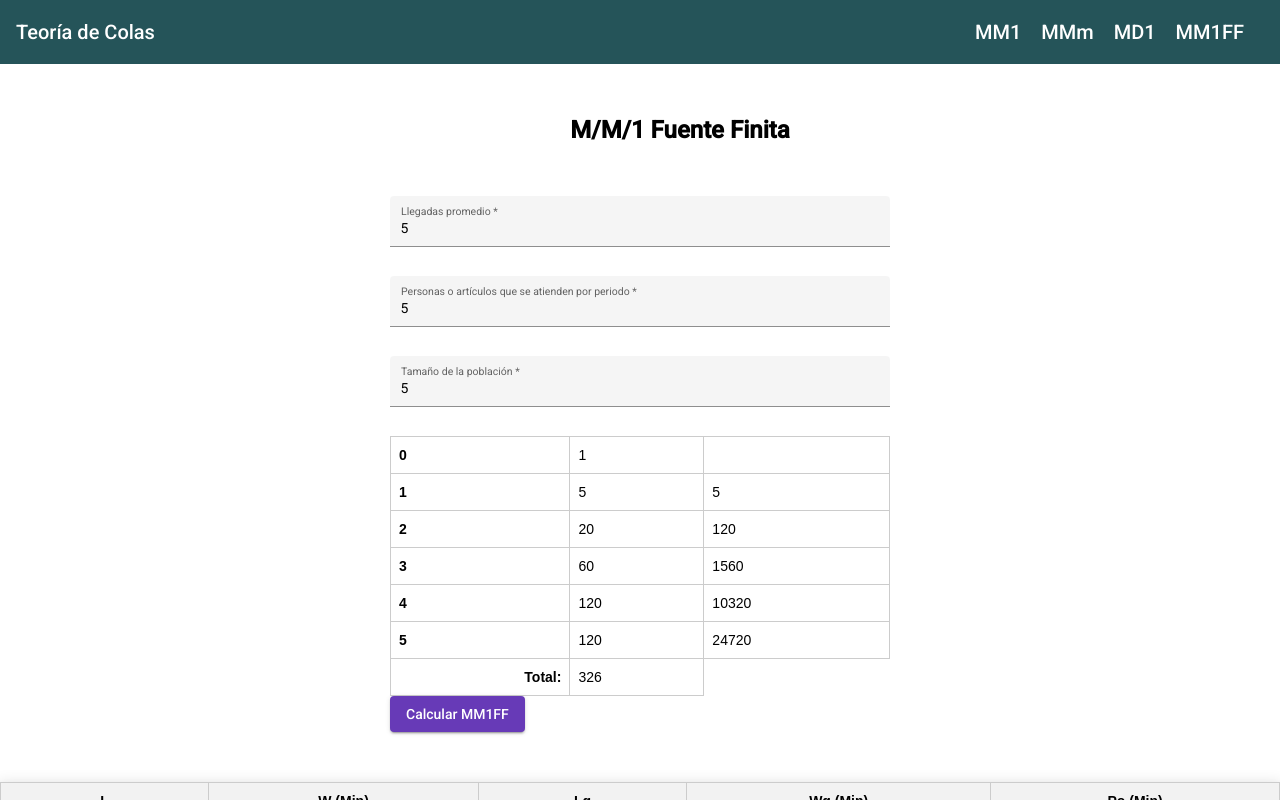
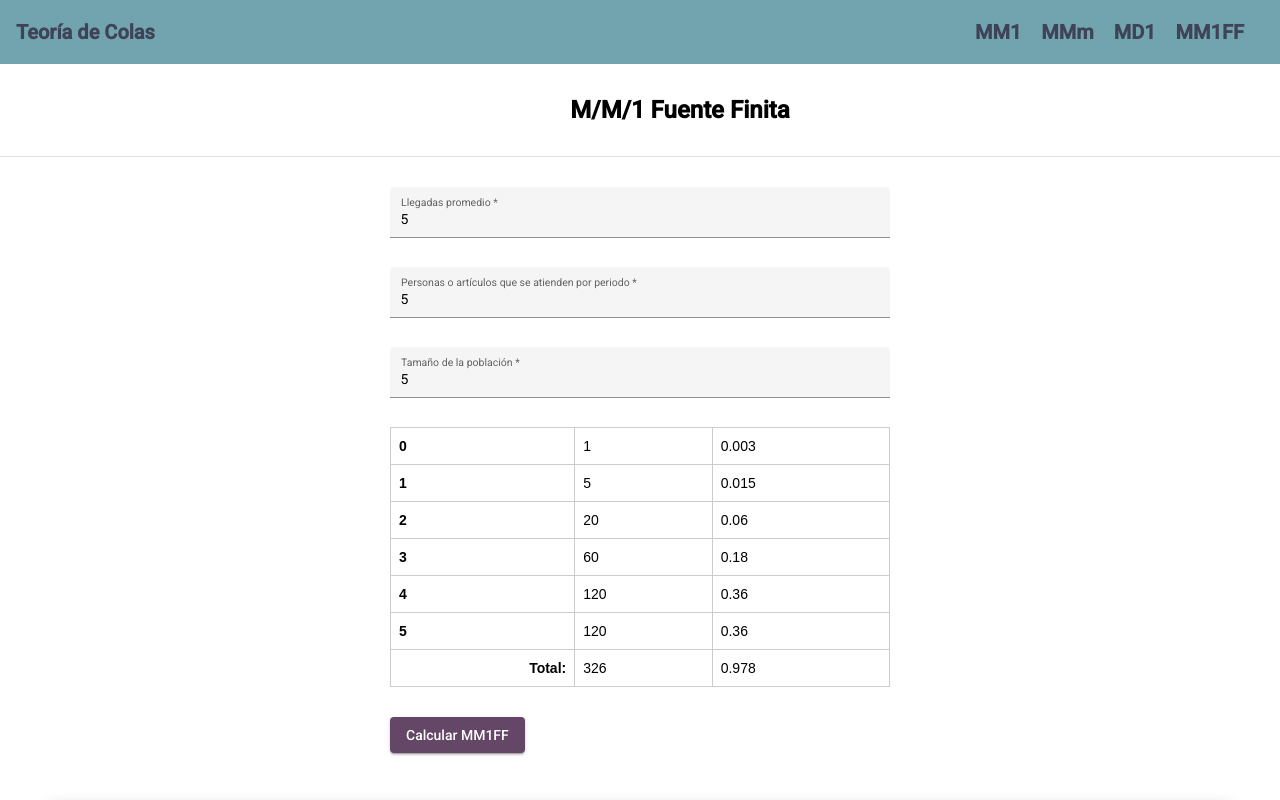
Before and after one commit to pavega/teoria-colas, an Angular app: page /MM1FuenteFinita in a window 1280 px wide. Both pictures are taken after typing "5", "5", "5" into the empty fields and a click on the button "Calcular MM1FF". Shown: the top 800 px of the page. Built offline with nearby package versions, Linux system fonts and the light colour scheme.

Commit message:
Se corrigió tabla de mm1ff y se agregó estilo

```diff
--- a/src/app/core/navbar/navbar.component.css
+++ b/src/app/core/navbar/navbar.component.css
@@ -5,8 +5,8 @@
 .navbar {
   flex-flow: row;
   flex-wrap: wrap;
-  background-color: #255459;
-  color: #fff;
+  background-color: #72A4AF;
+  color: #3E4357;
 }
 
 .navbar-title {
@@ -16,11 +16,11 @@
 }
 
 .navbar a {
-  color: #fff;
+  color: #3E4357;
   text-decoration: none;
   margin-right: 20px;
 }
 
 .navbar a:hover {
-  color: #F27777;
+  color: #B07395;
 }
--- a/src/app/core/navbar/navbar.component.html
+++ b/src/app/core/navbar/navbar.component.html
@@ -1,8 +1,8 @@
 <mat-toolbar class="navbar">
-  <span>Teoría de Colas</span>
+  <span><b>Teoría de Colas</b></span>
   <span class="example-spacer"></span>
-  <a routerLink="/MM1">MM1</a>
-  <a routerLink="/MMm">MMm</a>
-  <a routerLink="/MD1">MD1</a>
-  <a routerLink="/MM1FuenteFinita">MM1FF</a>
+  <a routerLink="/MM1"><b>MM1</b></a>
+  <a routerLink="/MMm"><b>MMm</b></a>
+  <a routerLink="/MD1"><b>MD1</b></a>
+  <a routerLink="/MM1FuenteFinita"><b>MM1FF</b></a>
 </mat-toolbar>
--- a/src/app/formula/md1/md1.component.css
+++ b/src/app/formula/md1/md1.component.css
@@ -10,12 +10,13 @@
 
 .title {
   text-align: center;
-  margin-top: 50px;
+  margin-top: 30px;
   margin-left: 80px;
-  margin-bottom: 50px;
+  margin-bottom: 30px;
 }
 
 .container {
+  margin-top: 30px;
   display: flex;
   justify-content: center;
 }
@@ -28,6 +29,7 @@
   display: flex;
   justify-content: center;
   margin-top: 50px;
+  margin: 50px;
 }
 
 .table {
@@ -63,3 +65,7 @@
   font-weight: bold;
   color: #ff0000;
 }
+
+.mat-flat-button.mat-primary, .mat-raised-button.mat-primary, .mat-fab.mat-primary, .mat-mini-fab.mat-primary {
+  background-color: #644766;
+}
--- a/src/app/formula/md1/md1.component.html
+++ b/src/app/formula/md1/md1.component.html
@@ -1,5 +1,6 @@
 <div>
   <h1 class="title"><b>M/D/1</b></h1>
+  <mat-divider></mat-divider>
 </div>
 <div class="container">
   <form class='form' [formGroup]="md1Form" (ngSubmit)="calcularMD1()">
@@ -36,6 +37,13 @@
           <td>{{lqmd1}}</td>
           <td>{{wqmd1}}</td>
         </tr>
+        <tr>
+          <td></td>
+          <td>{{(wmmd1 * 60)}}</td>
+          <td></td>
+          <td>{{(wqmd1 * 60)}}</td>
+        </tr>
       </tbody>
   </table>
 </div>
+<br><br>
--- a/src/app/formula/mm1-ff/mm1-ff.component.css
+++ b/src/app/formula/mm1-ff/mm1-ff.component.css
@@ -10,12 +10,13 @@
 
 .title {
   text-align: center;
-  margin-top: 50px;
+  margin-top: 30px;
   margin-left: 80px;
-  margin-bottom: 50px;
+  margin-bottom: 30px;
 }
 
 .container {
+  margin-top: 30px;
   display: flex;
   justify-content: center;
 }
@@ -28,6 +29,7 @@
   display: flex;
   justify-content: center;
   margin-top: 50px;
+  margin: 50px;
 }
 
 .table {
@@ -68,6 +70,7 @@
   width: 100%;
   border-collapse: collapse;
   font-family: Arial, sans-serif;
+  margin-bottom: 30px;
 }
 
 .styled-table th,
@@ -93,3 +96,7 @@
   text-align: right;
   font-weight: bold;
 }
+
+.mat-flat-button.mat-primary, .mat-raised-button.mat-primary, .mat-fab.mat-primary, .mat-mini-fab.mat-primary {
+  background-color: #644766;
+}
--- a/src/app/formula/mm1-ff/mm1-ff.component.html
+++ b/src/app/formula/mm1-ff/mm1-ff.component.html
@@ -1,5 +1,6 @@
 <div>
   <h1 class="title"><b>M/M/1 Fuente Finita</b></h1>
+  <mat-divider></mat-divider>
 </div>
 <div class="container">
   <form class='form' [formGroup]="mm1FF" (ngSubmit)="calcularMM1FF()">
@@ -28,8 +29,9 @@
         <td>{{ fila.columna3 }}</td>
       </tr>
       <tr>
-        <td colspan="1"><b>Total:</b></td>
+        <td><b>Total:</b></td>
         <td>{{ totalColumna2 }}</td>
+        <td>{{ probaTerceraColumna }}</td>
       </tr>
     </table>
     <button type="submit" mat-raised-button color="primary">Calcular MM1FF</button>
@@ -55,6 +57,14 @@
         <td>{{wq}}</td>
         <td>{{po}}</td>
       </tr>
+      <tr>
+        <td></td>
+        <td>{{(w * 60).toFixed(3)}}</td>
+        <td></td>
+        <td>{{(wq * 60).toFixed(3)}}</td>
+        <td></td>
+      </tr>
     </tbody>
   </table>
 </div>
+<br><br>
--- a/src/app/formula/mm1-ff/mm1-ff.component.ts
+++ b/src/app/formula/mm1-ff/mm1-ff.component.ts
@@ -14,6 +14,7 @@ export class Mm1FfComponent implements OnInit {
   filas: any[] = [];
 
   totalColumna2: number = 0;
+  probaTerceraColumna: number = 0;
 
   l = -1;
   w = -1;
@@ -30,34 +31,21 @@ export class Mm1FfComponent implements OnInit {
       tamanioPoblacion: [''],
     });
   }
+
   generarFilas() {
     setTimeout(() => {
       this.filas = [];
       for (let i = 0; i < this.cantidadFilas + 1; i++) {
-        const x =this.factorial(this.cantidadFilas);
-        const y = this.factorial(this.cantidadFilas - i);
-        const z = (this.llegadasPromedio / this.atendidoPorPeriodo) ** i;
-        const result = (x/y)*z;
+        const result = (this.factorial(this.cantidadFilas) / this.factorial(this.cantidadFilas - i)) * ((this.llegadasPromedio / this.atendidoPorPeriodo) ** i);
         const fila = {
           columna1: i,
           columna2: result,
-          columna3: this.calcularColumna3(result)
+          columna3: null
         };
         this.filas.push(fila);
         this.totalColumna2 += result;
       }
     });
-  }
-
-  calcularColumna3(columna2: number) {
-    const totalColumna2 = this.totalColumna2;
-    let result;
-
-    if (totalColumna2 > 0) {
-      result = columna2 * totalColumna2;
-    }
-
-    return result;
   }
 
   customValidator(formGroup: FormGroup) {
@@ -87,6 +75,12 @@ export class Mm1FfComponent implements OnInit {
     this.l = parseFloat((this.lq + (1-this.po)).toFixed(3));
     this.wq = parseFloat((this.lq/((this.tamanioPoblacion-this.l)*this.llegadasPromedio)).toFixed(3));
     this.w = parseFloat((this.wq +(1/this.atendidoPorPeriodo)).toFixed(3));
+
+    // Calcular la tercera columna en cada fila
+    for (const fila of this.filas) {
+      fila.columna3 = fila.columna2 * this.po;
+    }
+    this.probaTerceraColumna = this.totalColumna2 * this.po;
   }
 
 
--- a/src/app/formula/mm1/mm1.component.css
+++ b/src/app/formula/mm1/mm1.component.css
@@ -10,12 +10,13 @@
 
 .title {
   text-align: center;
-  margin-top: 50px;
+  margin-top: 30px;
   margin-left: 80px;
-  margin-bottom: 50px;
+  margin-bottom: 30px;
 }
 
 .container {
+  margin-top: 30px;
   display: flex;
   justify-content: center;
 }
@@ -32,6 +33,7 @@
   display: flex;
   justify-content: center;
   margin-top: 50px;
+  margin: 50px;
 }
 
 .table {
@@ -67,3 +69,7 @@
   font-weight: bold;
   color: #ff0000;
 }
+
+.mat-flat-button.mat-primary, .mat-raised-button.mat-primary, .mat-fab.mat-primary, .mat-mini-fab.mat-primary {
+  background-color: #644766;
+}
--- a/src/app/formula/mm1/mm1.component.html
+++ b/src/app/formula/mm1/mm1.component.html
@@ -1,5 +1,6 @@
 <div>
   <h1 class="title"><b>M/M/1</b></h1>
+  <mat-divider></mat-divider>
 </div>
 <div class="container">
   <div class="form-column">
@@ -36,19 +37,19 @@
       <div class="form-group">
         <mat-form-field class="full-width" appearance="fill">
           <mat-label>Horas Laboradas</mat-label>
-          <input type="number" matInput formControlName="horasLaborales" class="form-control" id="horasLaborales" required>
+          <input type="number" matInput formControlName="horasLaborales" class="form-control" id="horasLaborales">
         </mat-form-field>
       </div>
       <div class="form-group">
         <mat-form-field class="full-width" appearance="fill">
           <mat-label>Costo de servicio</mat-label>
-          <input type="number" matInput formControlName="costoServicio" class="form-control" id="costoServicio" required>
+          <input type="number" matInput formControlName="costoServicio" class="form-control" id="costoServicio">
         </mat-form-field>
       </div>
       <div class="form-group">
         <mat-form-field class="full-width" appearance="fill">
           <mat-label>Costo de insatisfaccion</mat-label>
-          <input type="number" matInput formControlName="costoInsatisfaccion" class="form-control" id="costoInsatisfaccion" required>
+          <input type="number" matInput formControlName="costoInsatisfaccion" class="form-control" id="costoInsatisfaccion">
         </mat-form-field>
       </div>
       <button type="submit" mat-raised-button color="primary">Calcular MM1</button>
@@ -89,6 +90,15 @@
         <td>{{costoFinalSistemamm1}}</td>
         <td>{{costoFinalColamm1}}</td>
       </tr>
+      <tr>
+        <td></td>
+        <td></td>
+        <td>{{(wmm1 * 60)}}</td>
+        <td></td>
+        <td>{{(wqmm1 * 60)}}</td>
+      </tr>
     </tbody>
   </table>
 </div>
+
+<br><br>
--- a/src/app/formula/mmm/mmm.component.css
+++ b/src/app/formula/mmm/mmm.component.css
@@ -10,12 +10,13 @@
 
 .title {
   text-align: center;
-  margin-top: 50px;
+  margin-top: 30px;
   margin-left: 80px;
-  margin-bottom: 50px;
+  margin-bottom: 30px;
 }
 
 .container {
+  margin-top: 30px;
   display: flex;
   justify-content: center;
 }
@@ -32,6 +33,7 @@
   display: flex;
   justify-content: center;
   margin-top: 50px;
+  margin: 50px;
 }
 
 .table {
@@ -67,3 +69,7 @@
   font-weight: bold;
   color: #ff0000;
 }
+
+.mat-flat-button.mat-primary, .mat-raised-button.mat-primary, .mat-fab.mat-primary, .mat-mini-fab.mat-primary {
+  background-color: #644766;
+}
--- a/src/app/formula/mmm/mmm.component.html
+++ b/src/app/formula/mmm/mmm.component.html
@@ -1,5 +1,6 @@
 <div>
   <h1 class="title"><b>M/M/m</b></h1>
+  <mat-divider></mat-divider>
 </div>
 <div class="container">
   <div class="form-column">
@@ -81,6 +82,13 @@
         <td>{{costoFinalSistemammm}}</td>
         <td>{{costoFinalColammm}}</td>
       </tr>
+      <tr>
+        <td></td>
+        <td>{{wmmm * 60}}</td>
+        <td></td>
+        <td>{{wqmmm * 60}}</td>
+      </tr>
     </tbody>
   </table>
 </div>
+<br><br>
--- a/src/app/material/material.module.ts
+++ b/src/app/material/material.module.ts
@@ -6,6 +6,7 @@ import { MatFormFieldModule } from '@angular/material/form-field';
 import {MatInputModule} from '@angular/material/input';
 import {MatTableModule} from '@angular/material/table';
 import {MatButtonModule} from '@angular/material/button';
+import {MatDividerModule} from '@angular/material/divider';
 
 
 @NgModule({
@@ -18,6 +19,7 @@ import {MatButtonModule} from '@angular/material/button';
     MatInputModule,
     MatTableModule,
     MatButtonModule,
+    MatDividerModule,
   ],
   exports: [
     MatToolbarModule,
@@ -26,6 +28,7 @@ import {MatButtonModule} from '@angular/material/button';
     MatInputModule,
     MatTableModule,
     MatButtonModule,
+    MatDividerModule,
   ]
 })
 export class MaterialModule { }
```
